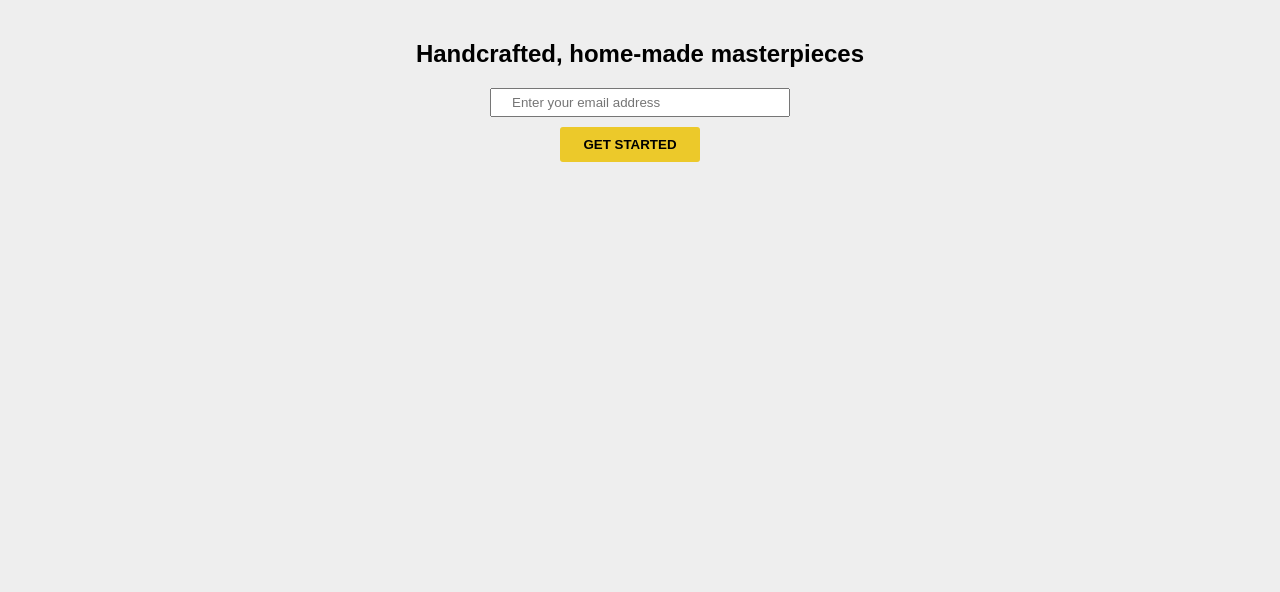
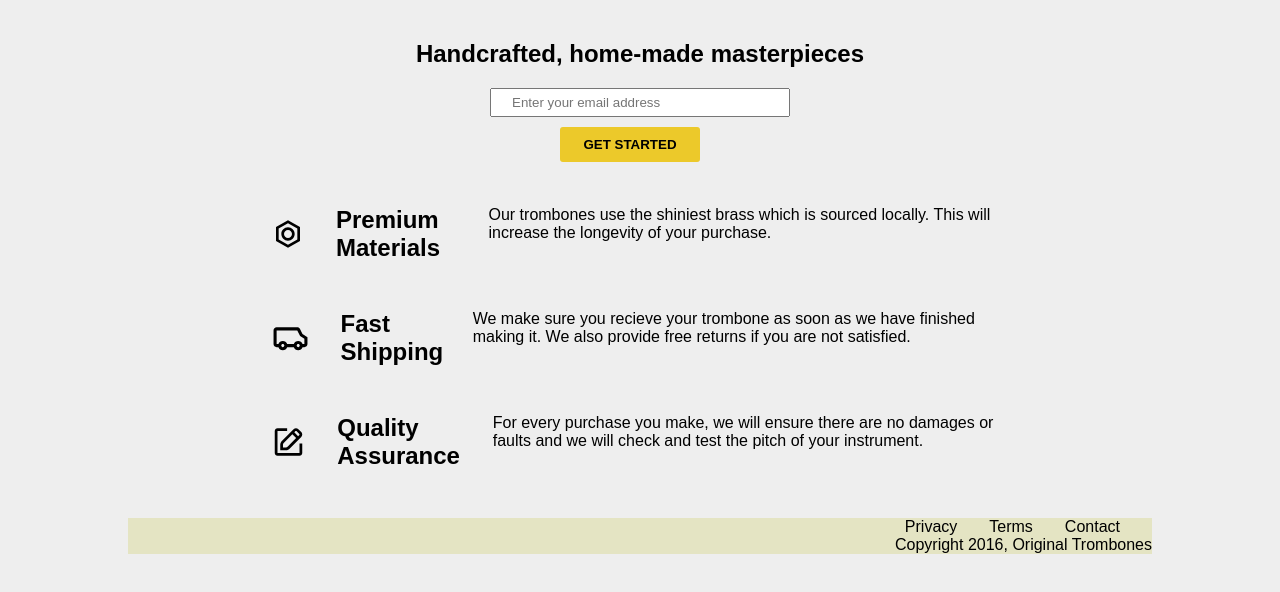
Before and after one commit to over-geek/MicroverseTrial, a plain HTML site: page index.html in a window 1280 px wide. Shown: the part 136-728 px from the top of the page. Drawn offline with Linux system fonts and the light colour scheme.

Commit message:
added services and footer

```diff
--- a/css/style.css
+++ b/css/style.css
@@ -64,3 +64,37 @@ width: 30%;
     font-weight: bold;
     cursor: pointer;
 }
+#services{
+    width: 60%;
+    margin: 0 auto 0 auto;
+    text-align: left;
+}
+#services ul li{
+    list-style-type: none;
+    margin-bottom: 3rem;
+    display: flex;
+}
+#services ul li img{
+    width: 50px;
+}
+#services ul li h2{
+    display: flex;
+    margin-right: 1rem;
+    margin-left: 1rem;
+}
+#services img{
+    margin-right: 2rem;
+}
+.container{
+    width: 80%;
+    background-color: rgb(228, 228, 195);
+    margin: 0 auto 0 auto;
+    justify-items: end;
+}
+.container ul {
+    display: flex;
+}
+.container ul li{
+    list-style-type: none;
+    margin-right: 2rem;
+}
--- a/index.html
+++ b/index.html
@@ -28,8 +28,32 @@
     </main>
 
 
-    <main></main>
-    <footer></footer>
+    <div id="services">
+      <ul>
+        <li>
+          <h2><img src="./nut.svg" alt="">Premium Materials</h2>
+          <p>Our trombones use the shiniest brass which is sourced locally. This will increase the longevity of your purchase. </p>
+        </li>
+        <li>
+          <h2><img src="./delivery.svg" alt="">Fast Shipping</h2>
+          <p>We make sure you recieve your trombone as soon as we have finished making it. We also provide free returns if you are not satisfied.  </p>
+        </li>
+        <li>
+          <h2><img src="./pencil-edit.svg" alt="">Quality Assurance</h2>
+          <p>For every purchase you make, we will ensure there are no damages or faults and we will check and test the pitch of your instrument. </p>
+        </li>
+
+      </ul>
+    </div>
+    <footer>
+      <div class="container">
+        <ul><li>Privacy</li>
+          <li>Terms</li>
+          <li>Contact</li>
+        </ul>
+        <p>Copyright 2016, Original Trombones</p>
+      </div>
+    </footer>
 
     <script src="https://cdn.freecodecamp.org/testable-projects-fcc/v1/bundle.js"></script>
     <script  src="js/index.js"></script>
```
Also changed, not shown: delivery.svg (added), nut.svg (added), pencil-edit.svg (added).
